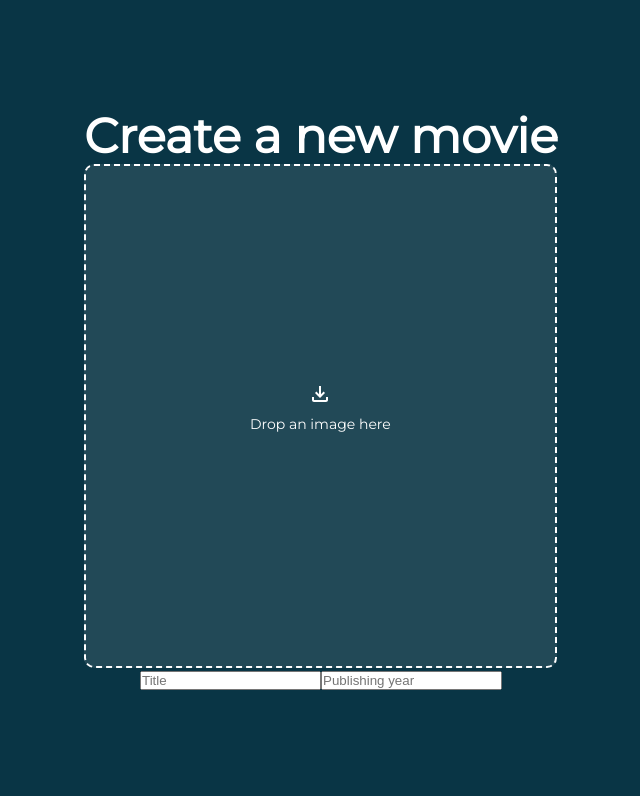
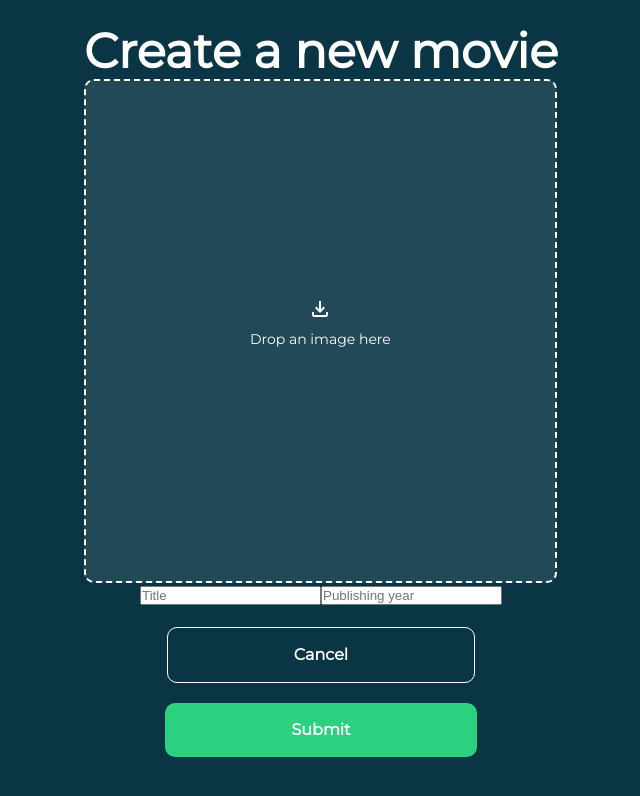
Before and after one commit to verona-hub/movie-list, a React (Create React App) app: page /create-movie in a window 1280 px wide. Shown: the top 796 px of the page, without its empty margins (319-959 px from the left). Built offline with nearby package versions, Linux system fonts and the light colour scheme.

Commit message:
- Create movie component: added submit and cancel button

```diff
--- a/src/App.css
+++ b/src/App.css
@@ -61,7 +61,14 @@ h3 {
     line-height: 24px;
 }
 
-button {
+.body-regular {
+    font-size: 16px;
+    font-weight: 400;
+    line-height: 24px;
+}
+
+button,
+.button {
     background-color: var(--primary);
     border: none;
     border-radius: 10px;
@@ -147,6 +154,11 @@ Drop Box
     margin: 10px;
 }
 
+.cancel-button {
+    background-color: var(--background);
+    border: 1px solid var(--text);
+}
+
 
 
 /*
--- a/src/App.js
+++ b/src/App.js
@@ -17,7 +17,6 @@ const App = () => {
     const [error, setError] = useState('');
 
     const onSubmit = async (e) => {
-        console.log('Form submitted!');
         e.preventDefault();
 
         const formdata = new FormData();
--- a/src/components/Pages/CreateMovie.js
+++ b/src/components/Pages/CreateMovie.js
@@ -2,6 +2,16 @@ import React from 'react';
 
 
 const CreateMovie = () => {
+
+    const onCancel = () => {
+        console.log('Request cancelled!')
+    };
+
+    const onSubmit = () => {
+        console.log('Request submitted!')
+    };
+
+
     return (
         <div>
             <h2> Create a new movie </h2>
@@ -25,6 +35,18 @@ const CreateMovie = () => {
                     placeholder='Publishing year'
                     type='number'
                 />
+                <input
+                    className='button cancel-button body-regular'
+                    onClick={onCancel}
+                    type='button'
+                    value='Cancel'
+                />
+                <input
+                    className='button'
+                    onClick={onSubmit}
+                    type='button'
+                    value='Submit'
+                />
             </form>
         </div>
     );
```
